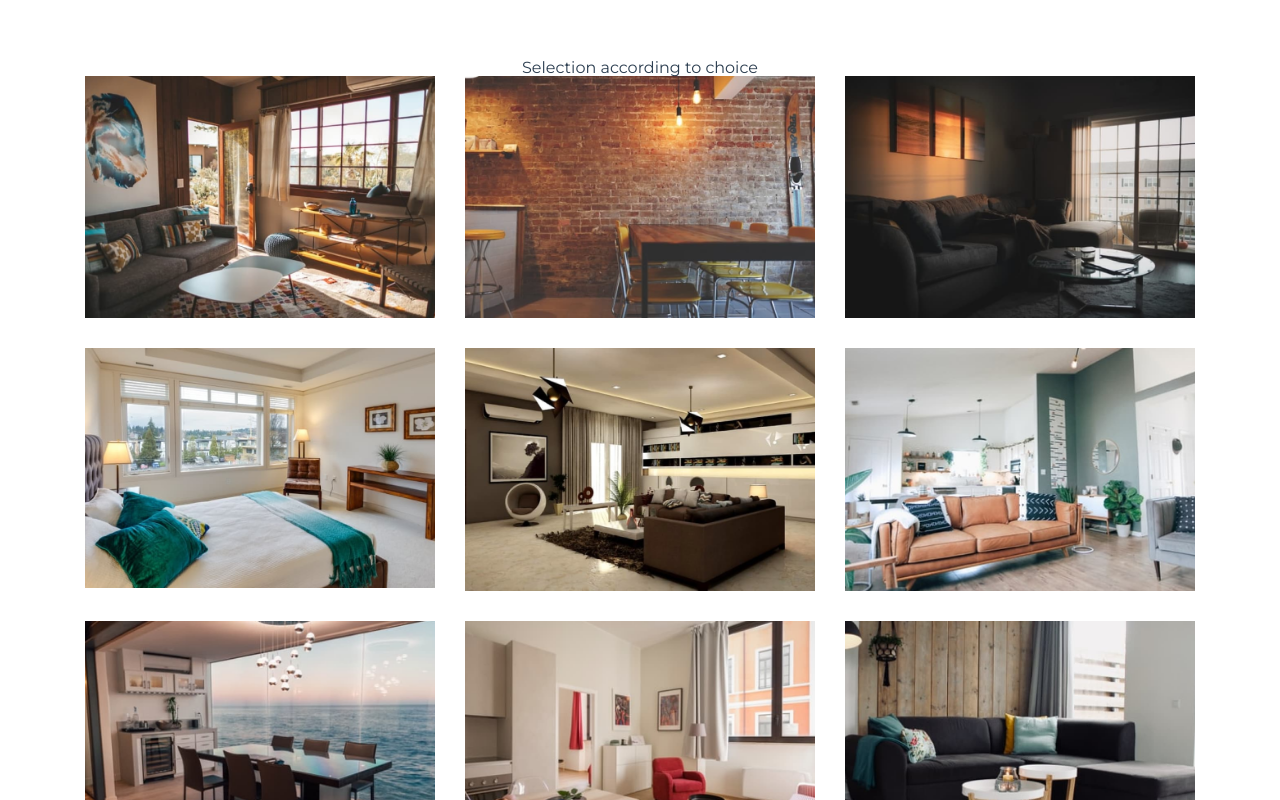
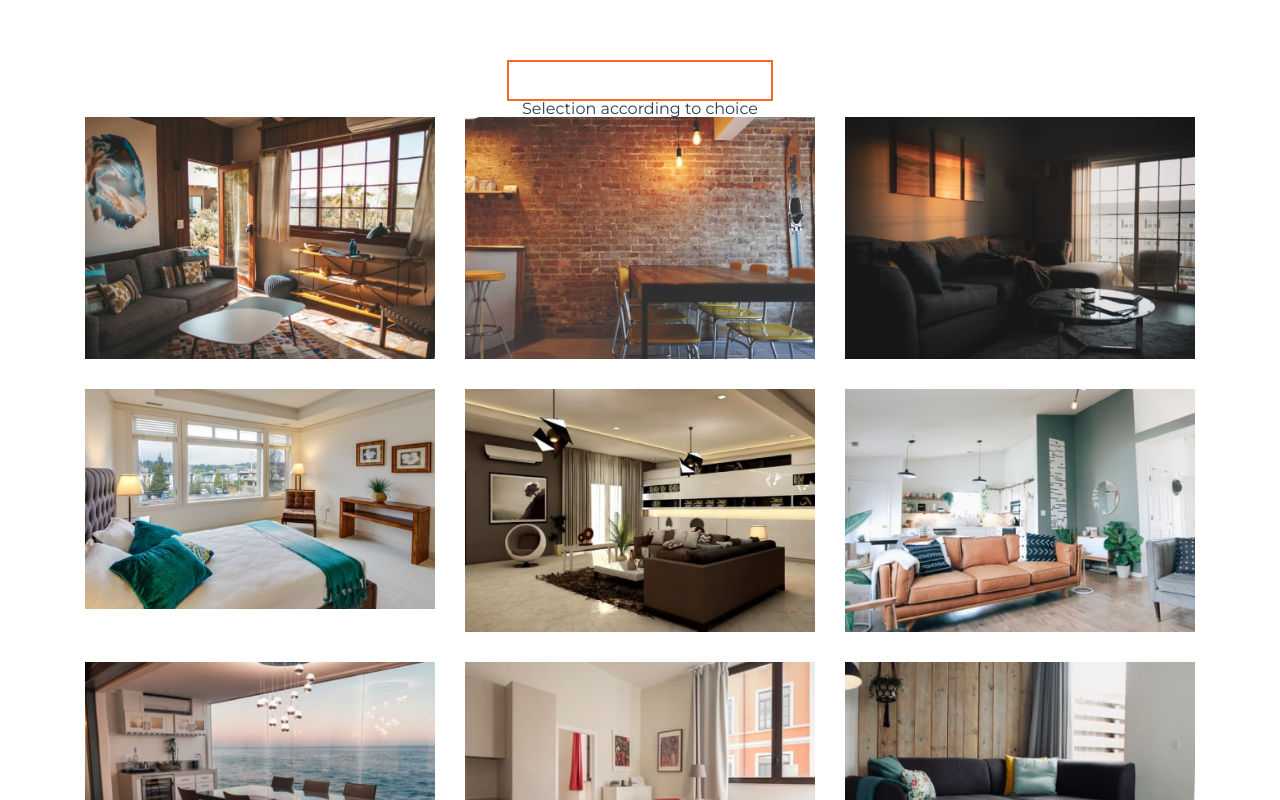
Before and after one commit to Andrey1914/apartment-searcher, a Vue app: page / in a window 1280 px wide. Shown: the top 800 px of the page. Built offline with nearby package versions, Linux system fonts and the light colour scheme.

Commit message:
created input and variables

```diff
--- a/src/App.vue
+++ b/src/App.vue
@@ -1,4 +1,6 @@
 <template>
+  <h2>{{ text }}</h2>
+  <CustomInput v-model="text" />
   <ApartmentsList :items="apartments">
     <template v-slot:apartment="{ apartment }">
       <ApartmentsItem :key="apartment.id" :description="apartment.description" :rating="apartment.rating"
@@ -10,16 +12,19 @@
 <script>
 import ApartmentsList from './components/Apartment/ApartmentsList.vue';
 import ApartmentsItem from './components/Apartment/ApartmentsItem.vue';
+import CustomInput from './components/Shared/CustomInput.vue';
 import apartments from './components/Apartment/apartments';
 
 export default {
   name: 'App',
   components: {
     ApartmentsList,
-    ApartmentsItem
+    ApartmentsItem,
+    CustomInput,
   },
   data() {
     return {
+      text: '',
       apartments,
     }
   },
--- a/src/assets/scss/index.scss
+++ b/src/assets/scss/index.scss
@@ -1 +1,11 @@
 @import "./reset.scss";
+@import "./variables.scss";
+
+* {
+  box-sizing: border-box;
+
+  &::before,
+  &::after {
+    box-sizing: inherit;
+  }
+}
--- /dev/null
+++ b/src/assets/scss/variables.scss
@@ -0,0 +1 @@
+$main-color: #ff662d;
--- /dev/null
+++ b/src/components/Shared/CustomInput.vue
@@ -0,0 +1,32 @@
+<template>
+    <input v-model="text" v-on="listeners" class="custom-input">
+</template>
+
+<script>
+
+
+export default {
+    name: 'CustomInput',
+    computed: {
+        listeners() {
+            return {
+                ...this.listeners,
+                input: event => this.$emit('input', event.target.value)
+            }
+        }
+    }
+}
+</script>
+
+<style lang="scss" scoped>
+@import "../../assets/scss/variables.scss";
+
+.custom-input {
+    min-height: 40px;
+    padding: 8px 15px;
+    outline: none;
+    line-height: inherit;
+    font-size: 18px;
+    border: 2px solid $main-color;
+}
+</style>
```
